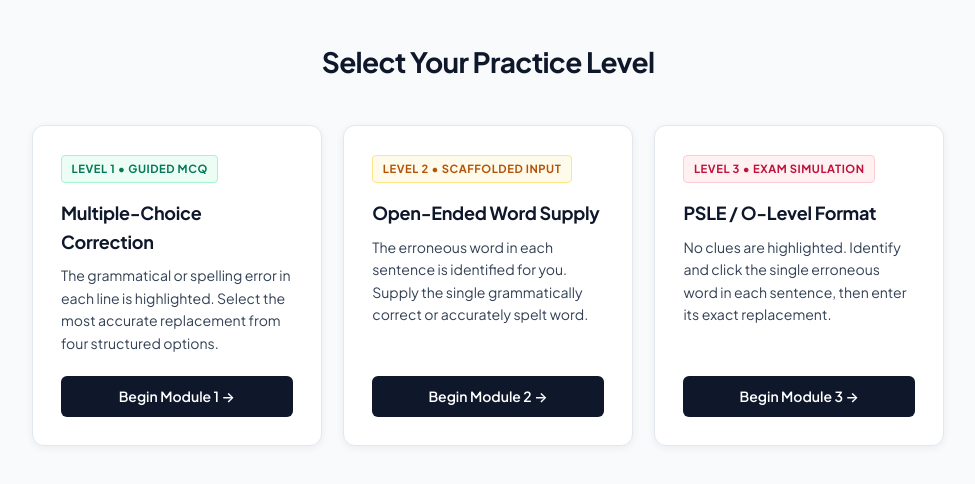
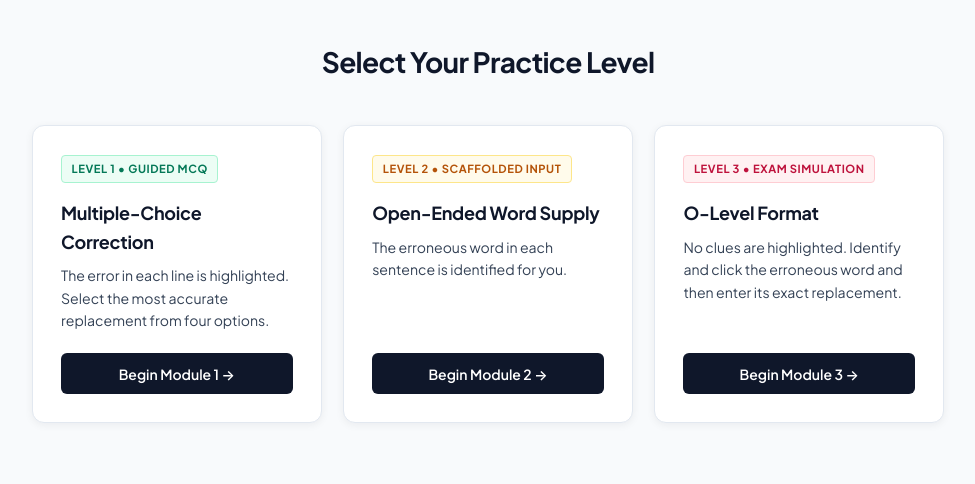
Before and after one commit to ja-hx/ja-hx.github.io, a plain HTML site: page editingv3.html in a window 1280 px wide. Shown: the whole page, without its empty margins (152-1127 px from the left). Drawn offline with Linux system fonts and the light colour scheme.

Commit message:
Update editingv3.html

```diff
--- a/editingv3.html
+++ b/editingv3.html
@@ -779,7 +779,7 @@
             <span class="level-tag tag-easy">Level 1 • Guided MCQ</span>
             <h3>Multiple-Choice Correction</h3>
             <p>
-              The grammatical or spelling error in each line is highlighted. Select the most accurate replacement from four structured options.
+              The error in each line is highlighted. Select the most accurate replacement from four options.
             </p>
           </div>
           <button class="btn btn-primary" onclick="startLevel(1)">Begin Module 1 &rarr;</button>
@@ -791,7 +791,7 @@
             <span class="level-tag tag-medium">Level 2 • Scaffolded Input</span>
             <h3>Open-Ended Word Supply</h3>
             <p>
-              The erroneous word in each sentence is identified for you. Supply the single grammatically correct or accurately spelt word.
+              The erroneous word in each sentence is identified for you.
             </p>
           </div>
           <button class="btn btn-primary" onclick="startLevel(2)">Begin Module 2 &rarr;</button>
@@ -801,9 +801,9 @@
         <article class="level-card">
           <div>
             <span class="level-tag tag-hard">Level 3 • Exam Simulation</span>
-            <h3>PSLE / O-Level Format</h3>
+            <h3>O-Level Format</h3>
             <p>
-              No clues are highlighted. Identify and click the single erroneous word in each sentence, then enter its exact replacement.
+              No clues are highlighted. Identify and click the erroneous word and then enter its exact replacement.
             </p>
           </div>
           <button class="btn btn-primary" onclick="startLevel(3)">Begin Module 3 &rarr;</button>
```
